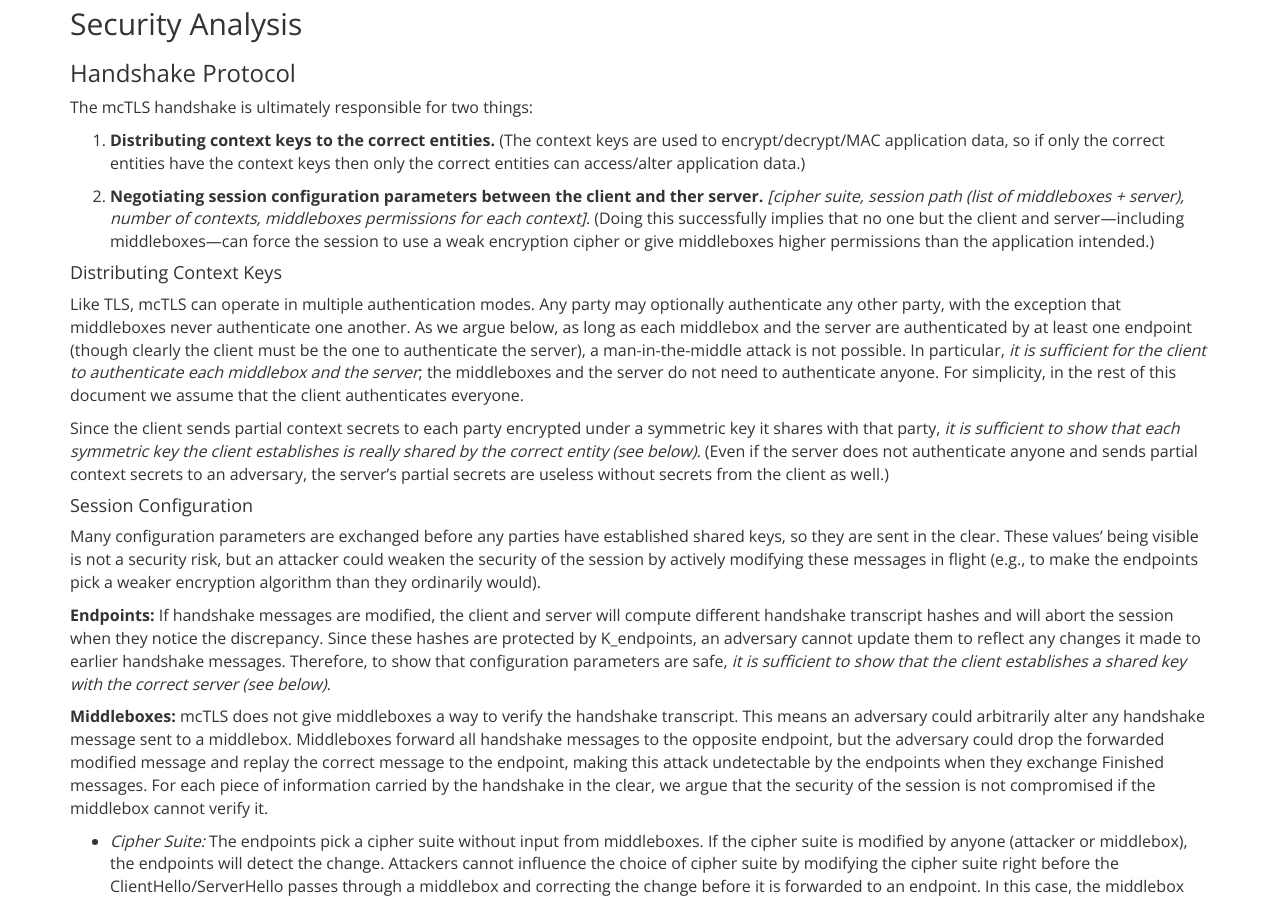
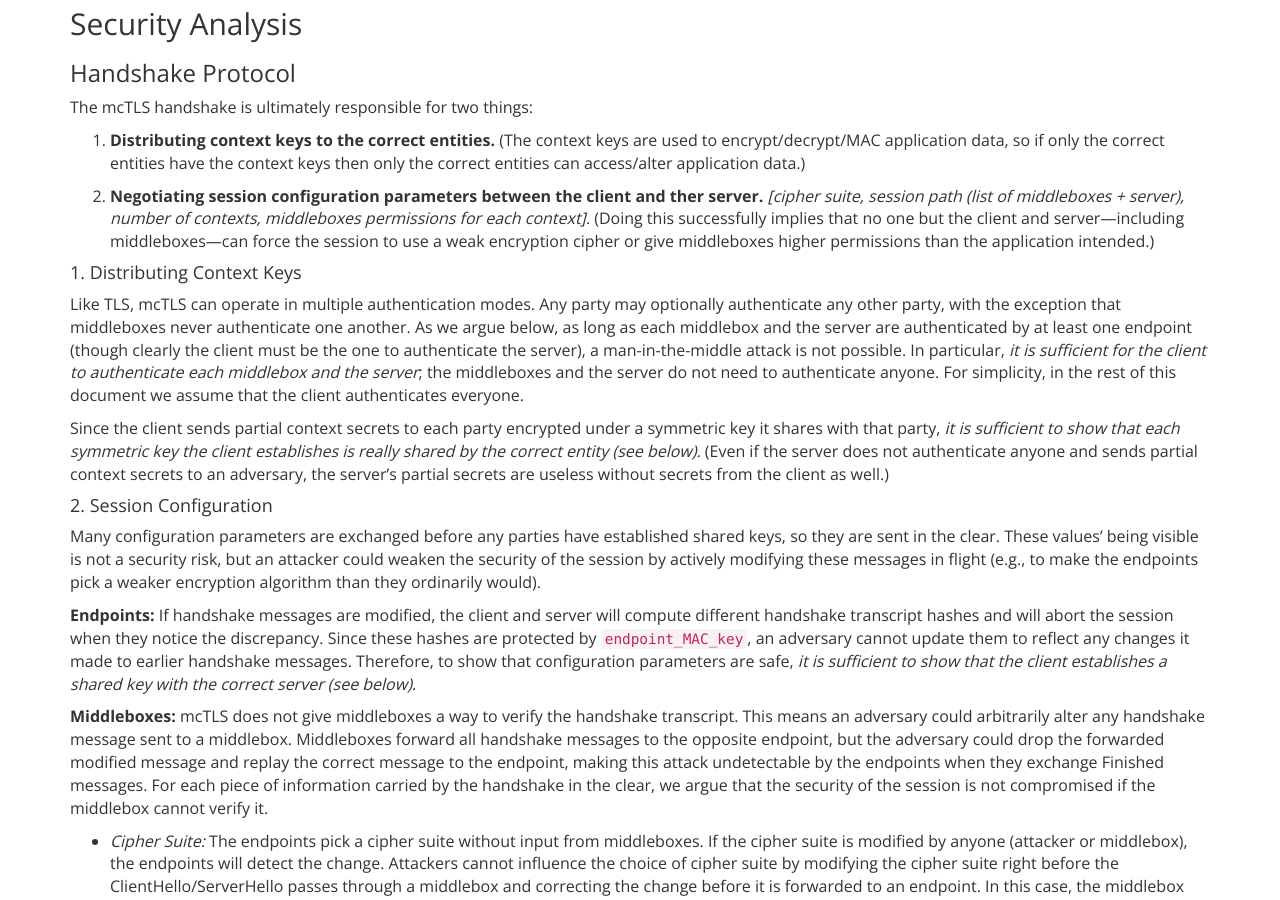
Before and after one commit to dtnaylor/mctls-www, a Jekyll site: the page built from www/documentation.md, in a window 1280 px wide and 900 px high, scrolled down 6398 px. Built offline with Jekyll 4.4.1, drawn with Linux system fonts in a browser that asks for light colours; nearby versions of some CDN libraries; some of the changed text lies outside the part shown.

Commit message:
Formatting tweaks to documentation

```diff
--- a/www/documentation.md
+++ b/www/documentation.md
@@ -427,7 +427,7 @@ middleboxes—can force the session to use a weak encryption cipher or give
 middleboxes higher permissions than the application intended.)
 
 
-#### Distributing Context Keys
+#### 1. Distributing Context Keys
 
 Like TLS, mcTLS can operate in multiple
 authentication modes. Any party may optionally authenticate any other party,
@@ -446,7 +446,7 @@ symmetric key the client establishes is really shared by the correct entity
 partial context secrets to an adversary, the server’s partial secrets are
 useless without secrets from the client as well.)
 
-#### Session Configuration
+#### 2. Session Configuration
 
 Many configuration parameters are exchanged before any parties have established
 shared keys, so they are sent in the clear. These values’ being visible is not
@@ -456,11 +456,11 @@ weaker encryption algorithm than they ordinarily would).
 
 **Endpoints:** If handshake messages are modified, the client and server will
 compute different handshake transcript hashes and will abort the session when
-they notice the discrepancy. Since these hashes are protected by K_endpoints,
-an adversary cannot update them to reflect any changes it made to earlier
-handshake messages. Therefore, to show that configuration parameters are safe,
-*it is sufficient to show that the client establishes a shared key with the
-correct server (see below).*
+they notice the discrepancy. Since these hashes are protected by
+``endpoint_MAC_key``, an adversary cannot update them to reflect any changes it
+made to earlier handshake messages. Therefore, to show that configuration
+parameters are safe, *it is sufficient to show that the client establishes a
+shared key with the correct server (see below).*
 
 **Middleboxes:** mcTLS does not give middleboxes a way to verify the handshake
 transcript. This means an adversary could arbitrarily alter any handshake
```
